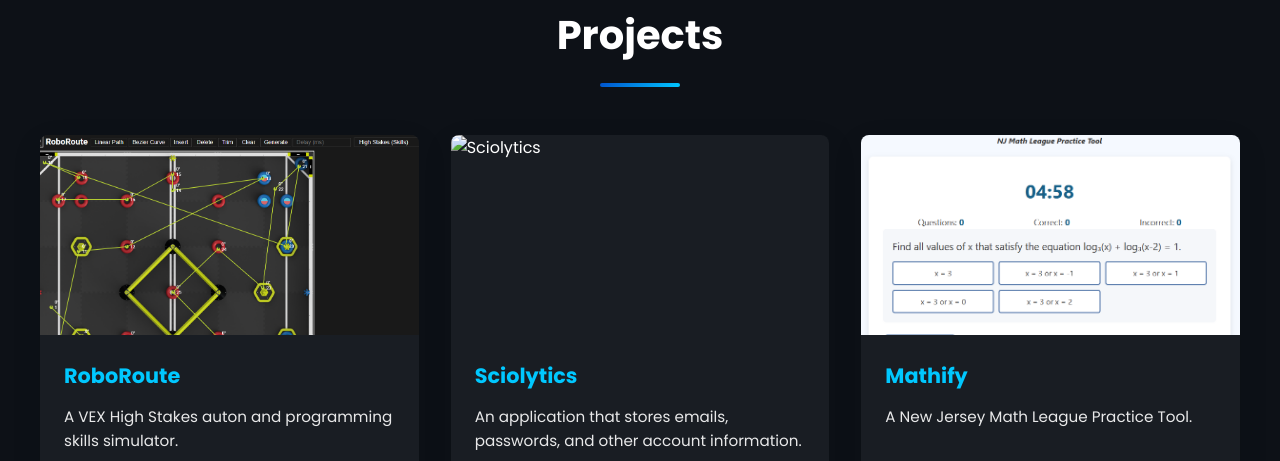
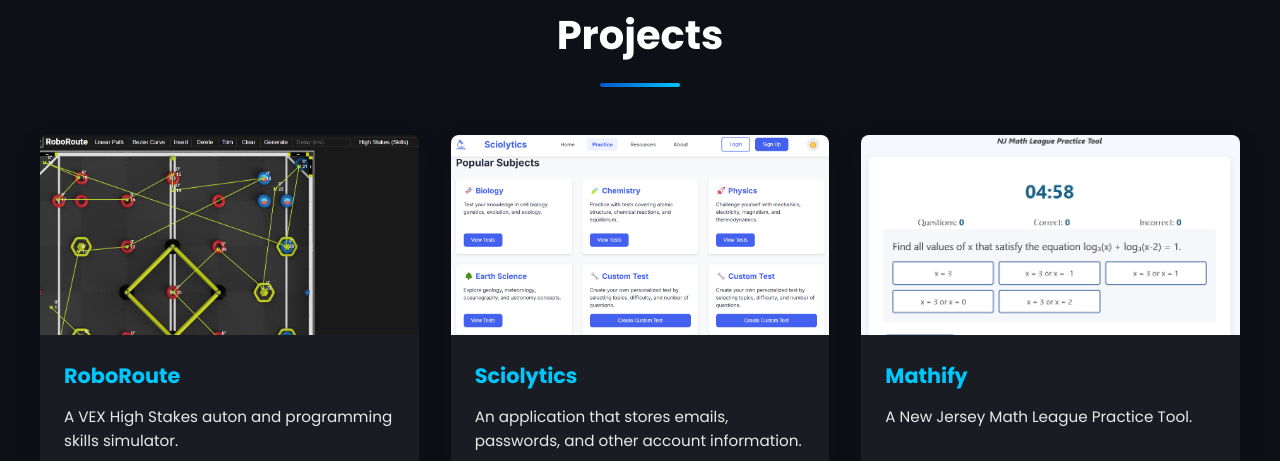
Before and after one commit to samuel-asefa/samuel-asefa.github.io, a plain HTML site: page index.html in a window 1280 px wide. Shown: the part 2820-3281 px from the top of the page. Drawn offline with nearby package versions, Linux system fonts and the light colour scheme.

Commit message:
sciolytics image

```diff
--- a/index.html
+++ b/index.html
@@ -275,7 +275,7 @@
                 </article>
                 <article class="project-card">
                     <div class="project-img">
-                        <img src="images/passwordpal.png" alt="Sciolytics" loading="lazy">
+                        <img src="images/sciolytics.png" alt="Sciolytics" loading="lazy">
                     </div>
                     <div class="project-content">
                         <h3>Sciolytics</h3>
```
Also changed, not shown: images/sciolytics.png (added).
